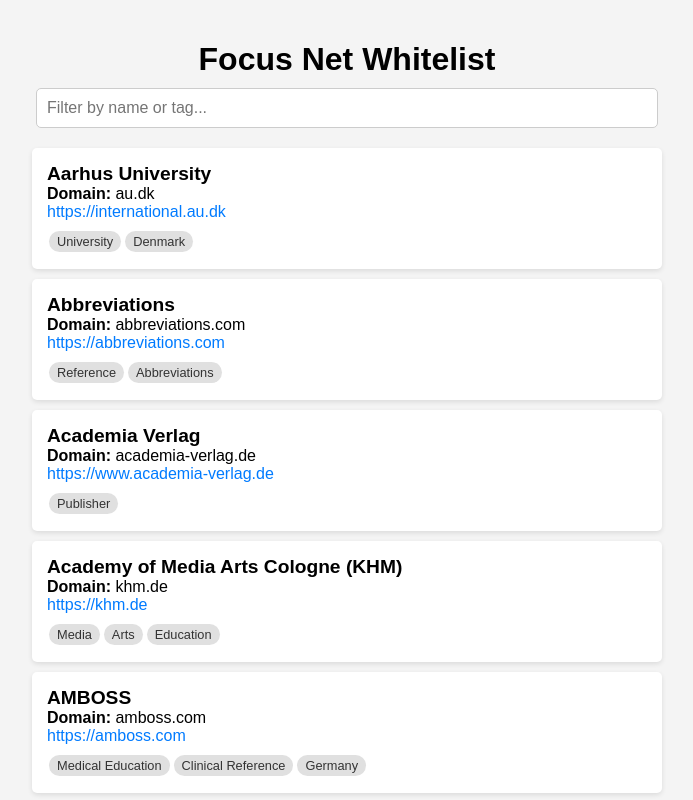
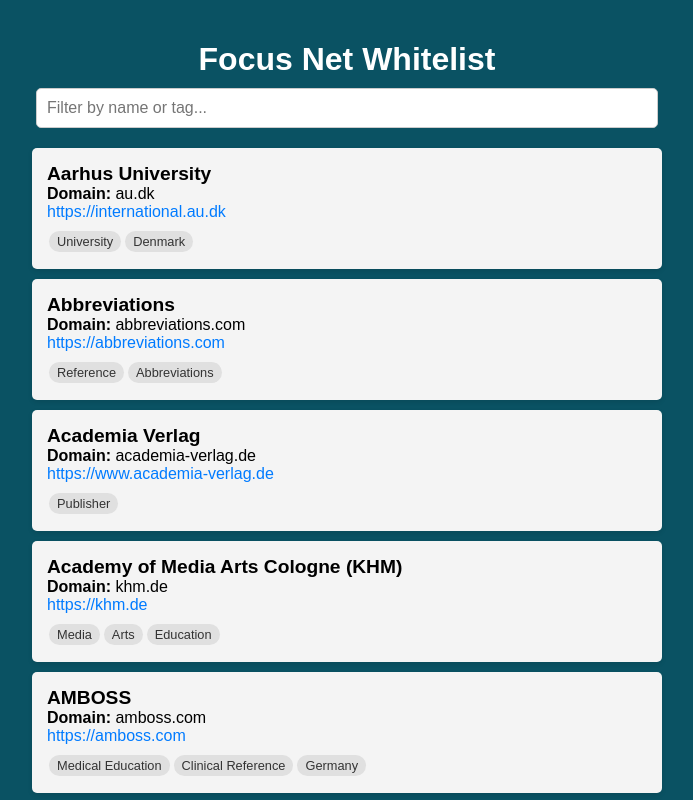
Before and after one commit to Jean-Haffner/focusnet-whitelist, a plain HTML site: page index.html in a window 1280 px wide. Shown: the top 800 px of the page, without its empty margins (293-986 px from the left). Drawn offline with Linux system fonts and the light colour scheme.

Commit message:
Add files via upload

```diff
--- a/index.html
+++ b/index.html
@@ -7,13 +7,14 @@
   <style>
     body {
       font-family: Arial, sans-serif;
-      background-color: #f4f4f4;
+      background-color: #0a5263;
       margin: 0;
       padding: 20px;
     }
     h1 {
       text-align: center;
       margin-bottom: 10px;
+      color: #fff;
     }
     #search {
       display: block;
@@ -26,7 +27,7 @@
       border: 1px solid #ccc;
     }
     .entry {
-      background: #fff;
+      background: #f4f4f4;
       margin: 10px auto;
       padding: 15px;
       border-radius: 5px;
```
